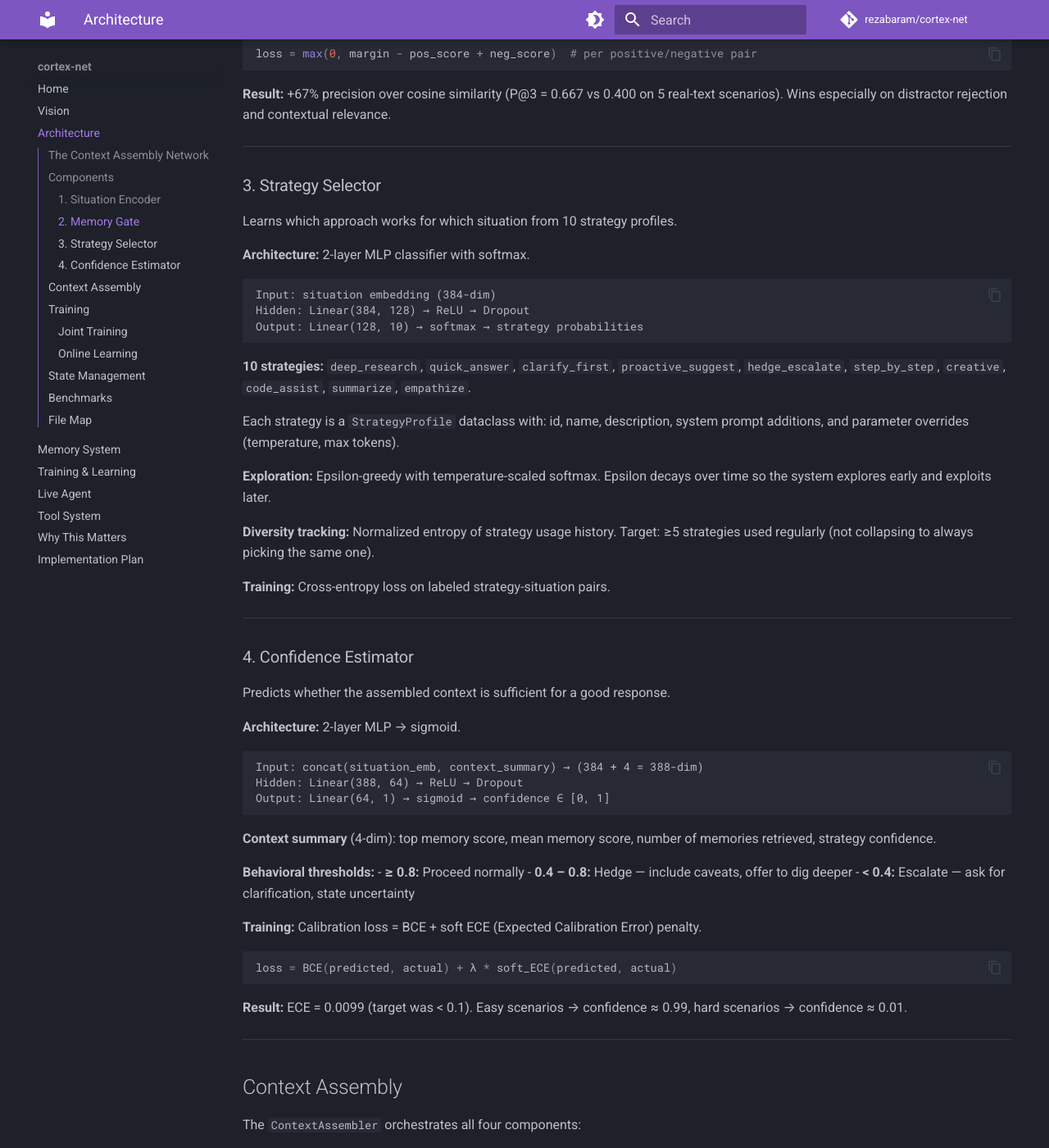
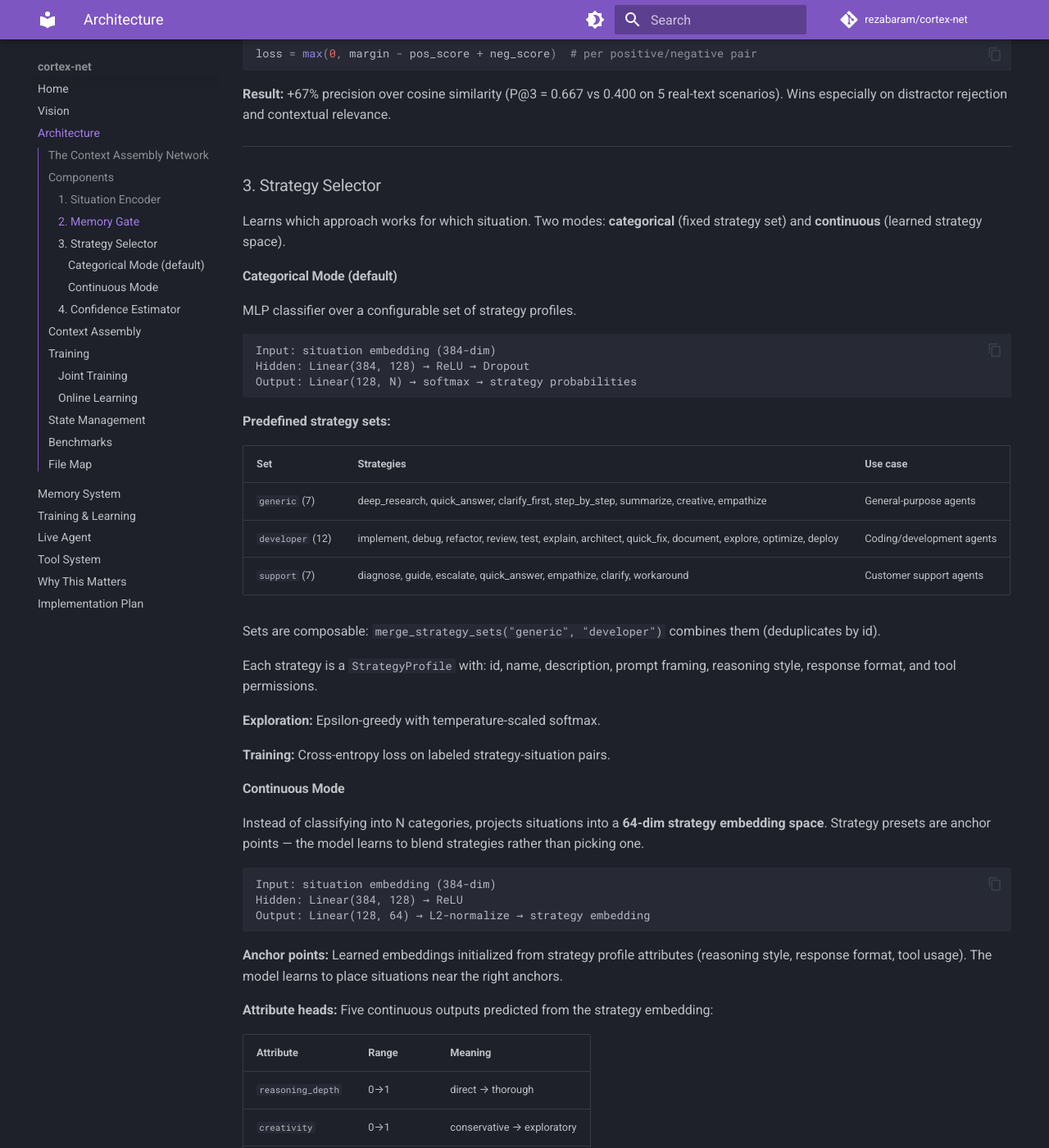
Before and after one commit to rezabaram/cortex-net, an MkDocs documentation site: the page built from docs/architecture.md, in a window 1280 px wide and 1400 px high, scrolled down 1641 px. Shown: the whole window at 82% size. Built offline with MkDocs 1.6.1 and Material for MkDocs 9.7.7, drawn with Linux system fonts in a browser that asks for light colours; comment, search, counter and statistics services are not loaded; some of the changed text lies outside the part shown.

Commit message:
Docs: strategy sets, continuous selector, tools, updated agent config

````diff
--- a/docs/architecture.md
+++ b/docs/architecture.md
@@ -80,25 +80,59 @@ loss = max(0, margin - pos_score + neg_score)  # per positive/negative pair
 
 ### 3. Strategy Selector
 
-Learns which approach works for which situation from 10 strategy profiles.
+Learns which approach works for which situation. Two modes: **categorical** (fixed strategy set) and **continuous** (learned strategy space).
 
-**Architecture:** 2-layer MLP classifier with softmax.
+#### Categorical Mode (default)
+
+MLP classifier over a configurable set of strategy profiles.
 
 ```
 Input: situation embedding (384-dim)
 Hidden: Linear(384, 128) → ReLU → Dropout
-Output: Linear(128, 10) → softmax → strategy probabilities
+Output: Linear(128, N) → softmax → strategy probabilities
 ```
 
-**10 strategies:** `deep_research`, `quick_answer`, `clarify_first`, `proactive_suggest`, `hedge_escalate`, `step_by_step`, `creative`, `code_assist`, `summarize`, `empathize`.
+**Predefined strategy sets:**
 
-Each strategy is a `StrategyProfile` dataclass with: id, name, description, system prompt additions, and parameter overrides (temperature, max tokens).
+| Set | Strategies | Use case |
+|-----|-----------|----------|
+| `generic` (7) | deep_research, quick_answer, clarify_first, step_by_step, summarize, creative, empathize | General-purpose agents |
+| `developer` (12) | implement, debug, refactor, review, test, explain, architect, quick_fix, document, explore, optimize, deploy | Coding/development agents |
+| `support` (7) | diagnose, guide, escalate, quick_answer, empathize, clarify, workaround | Customer support agents |
 
-**Exploration:** Epsilon-greedy with temperature-scaled softmax. Epsilon decays over time so the system explores early and exploits later.
+Sets are composable: `merge_strategy_sets("generic", "developer")` combines them (deduplicates by id).
 
-**Diversity tracking:** Normalized entropy of strategy usage history. Target: ≥5 strategies used regularly (not collapsing to always picking the same one).
+Each strategy is a `StrategyProfile` with: id, name, description, prompt framing, reasoning style, response format, and tool permissions.
+
+**Exploration:** Epsilon-greedy with temperature-scaled softmax.
 
 **Training:** Cross-entropy loss on labeled strategy-situation pairs.
+
+#### Continuous Mode
+
+Instead of classifying into N categories, projects situations into a **64-dim strategy embedding space**. Strategy presets are anchor points — the model learns to blend strategies rather than picking one.
+
+```
+Input: situation embedding (384-dim)
+Hidden: Linear(384, 128) → ReLU
+Output: Linear(128, 64) → L2-normalize → strategy embedding
+```
+
+**Anchor points:** Learned embeddings initialized from strategy profile attributes (reasoning style, response format, tool usage). The model learns to place situations near the right anchors.
+
+**Attribute heads:** Five continuous outputs predicted from the strategy embedding:
+
+| Attribute | Range | Meaning |
+|-----------|-------|---------|
+| `reasoning_depth` | 0→1 | direct → thorough |
+| `creativity` | 0→1 | conservative → exploratory |
+| `verbosity` | 0→1 | concise → verbose |
+| `tool_intensity` | 0→1 | no tools → heavy tool use |
+| `caution` | 0→1 | confident → cautious |
+
+**Training:** Contrastive anchor loss (pull toward correct anchor, push from others) + MSE on attribute targets.
+
+**Why continuous?** Real conversations don't fit neat boxes. "Explain this code then refactor it" needs a blend of `explain` and `refactor`, not one or the other. The continuous space captures this naturally.
 
 ---
 
@@ -240,6 +274,7 @@ All state persists to disk. The system survives crashes, restarts, and deploymen
 | Memory Gate (5 scenarios) | P@3 | 0.667 | 0.400 (cosine) | **+67%** |
 | Situation Encoder (3 scenarios) | P@2 | 0.750 | 0.500 (no context) | **+50%** |
 | Strategy Selector (10 scenarios) | Accuracy | 20%* | 10% (fixed) | **+100%** |
+| Developer strategy set | Strategies | 12 | — | implement, debug, refactor, review, test, explain, architect, quick_fix, document, explore, optimize, deploy |
 | Confidence Estimator | ECE | 0.010 | — | **< 0.1 target** |
 | Full comparison (6 scenarios) | P@3 | 0.833 | 0.778 (cosine RAG) | **+7%** |
 
````
Also changed, not shown: README.md (+3 -2 lines), docs/agent.md (+12 -5 lines).
